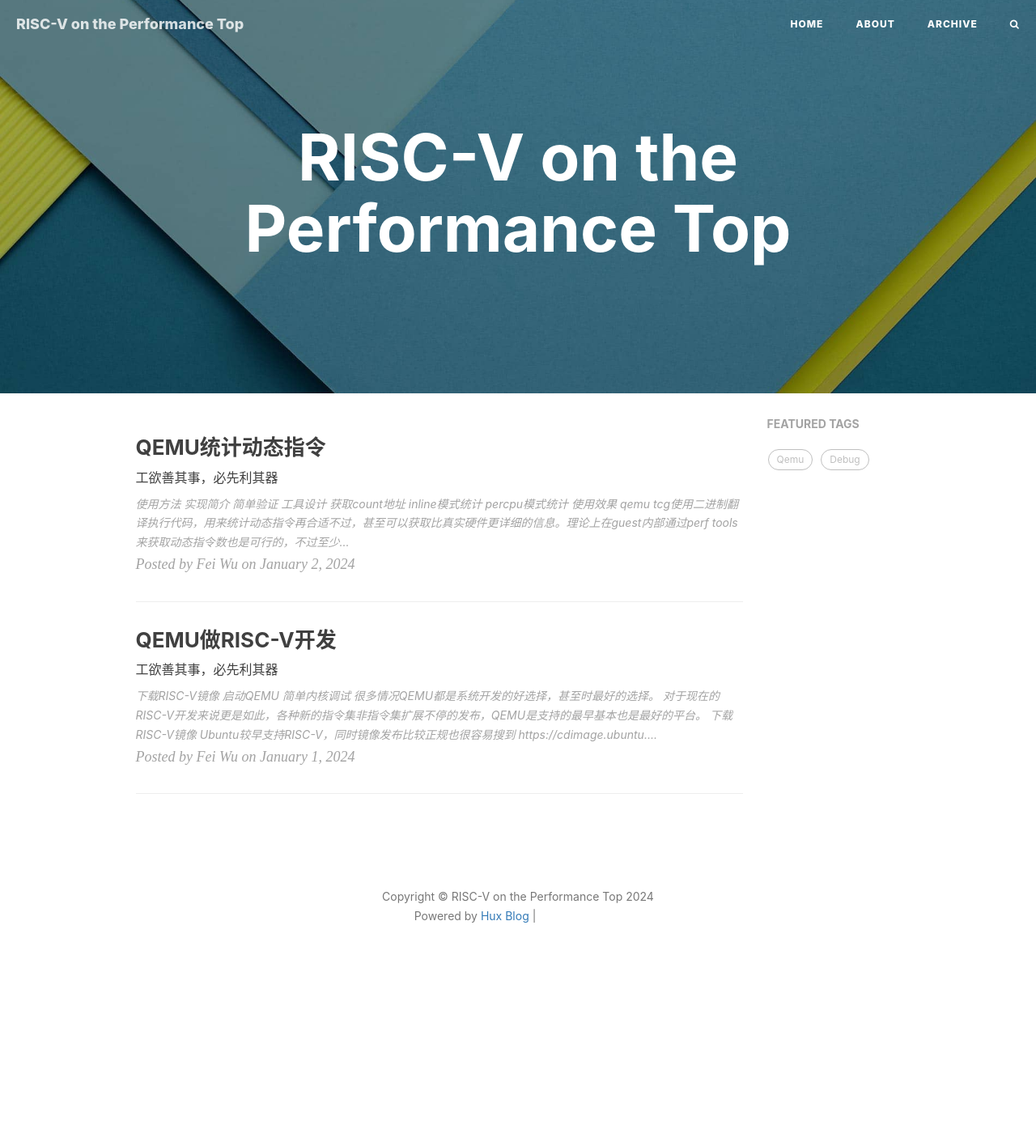
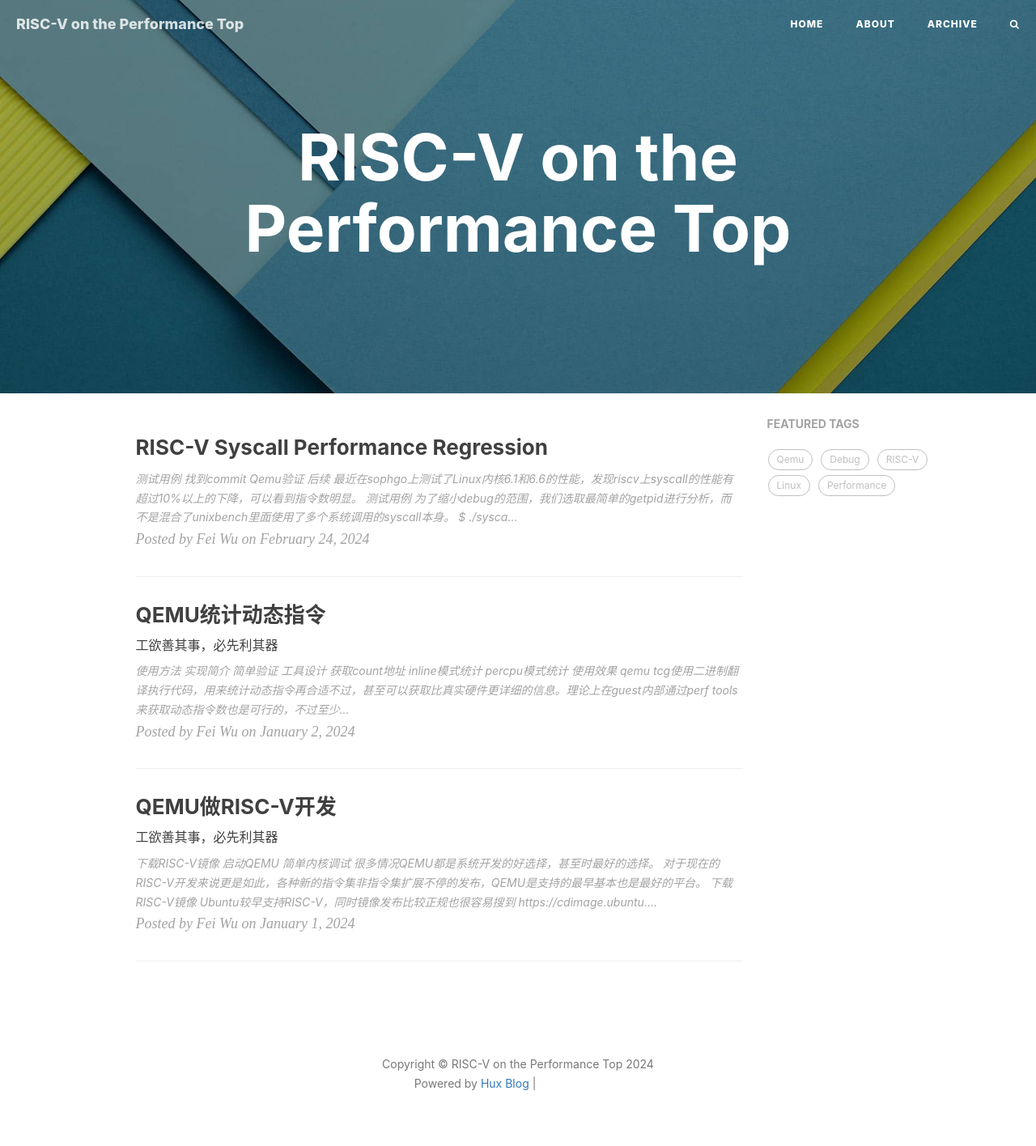
Before and after one commit to atwufei/atwufei.github.io, a Jekyll site: the page built from index.html, in a window 1280 px wide. Shown: the whole page at 81% size. Built offline with Jekyll 4.4.1, drawn with Linux system fonts in a browser that asks for light colours; nearby versions of some CDN libraries; the list of posts is cut into pages by our own code; comment, search, counter and statistics services are not loaded; before the commit the page ends 1209 px from its top, so only the background shows below that; part of the change alters nothing that is shown; grey boxes are pictures that could not be loaded.

Commit message:
add syscall regression

````diff
--- a/_posts/2024-01-02-qemu-dyninst.md
+++ b/_posts/2024-01-02-qemu-dyninst.md
@@ -8,6 +8,7 @@ tags:
   - Qemu
   - Debug
   - Performance
+  - RISC-V
 ---
 
 * content
--- /dev/null
+++ b/_posts/2024-02-24-riscv-syscall-regression.md
@@ -0,0 +1,107 @@
+---
+layout: post
+title: RISC-V Syscall Performance Regression
+author: "Fei Wu"
+header-mask: 0.4
+tags:
+  - RISC-V
+  - Linux
+  - Qemu
+  - Performance
+  - Debug
+---
+
+* content
+{:toc}
+
+最近在sophgo上测试了Linux内核6.1和6.6的性能，发现riscv上syscall的性能有超过10%以上的下降，可以看到指令数明显。
+
+# 测试用例
+
+为了缩小debug的范围，我们选取最简单的getpid进行分析，而不是混合了unixbench里面使用了多个系统调用的syscall本身。
+
+> $ ./syscall 10 getpid
+
+# 找到commit
+
+对于这个问题，做个perf record基本上就能找到问题所在，两个版本的调用栈差异很容易看出来。
+
+![getpid perf diff](/img/riscv-syscall-perf-reg/getpid-perf-diff.png)
+
+顺着路径可以找到这个commit
+
+```
+commit f0bddf50586da81360627a772be0e355b62f071e
+Author: Guo Ren <guoren@kernel.org>
+Date:   Tue Feb 21 22:30:18 2023 -0500
+
+    riscv: entry: Convert to generic entry
+
+    This patch converts riscv to use the generic entry infrastructure from
+    kernel/entry/*. The generic entry makes maintainers' work easier and
+    codes more elegant. Here are the changes:
+
+     - More clear entry.S with handle_exception and ret_from_exception
+     - Get rid of complex custom signal implementation
+     - Move syscall procedure from assembly to C, which is much more
+       readable.
+     - Connect ret_from_fork & ret_from_kernel_thread to generic entry.
+     - Wrap with irqentry_enter/exit and syscall_enter/exit_from_user_mode
+     - Use the standard preemption code instead of custom
+```
+
+相当于通过性能获取代码可读性, 可以认为是合理的tradeoff，当然从性能角度确实引起了regression。
+
+# Qemu验证
+
+在qemu上进行验证主要是比较方便，除非有bug内核上每一个commit对应的kernel都能在qemu上跑起来，而sophgo并没有upstream，所以想测试某个commit都需要做移植。
+
+使用之前提到的在 [qemu上获取guest动态指令数](/2024/01/02/qemu-dyninst) 的方法
+
+> $ ./qemu_icount_bpf.sh $(pgrep qemu)
+
+在这个commit上的测试结果如下
+
+```
+root@ubuntu:/home/ubuntu/unixbench/UnixBench/pgms# ./syscall 10 getpid
+COUNT|11470019|1|lps
+
+time: 336064384105596, dur: 1000245152, count: 286363445
+time: 336065384452093, dur: 1000346438, count: 286269548
+time: 336066384676652, dur: 1000224470, count: 286837560
+time: 336067384708991, dur: 1000032305, count: 286651941
+time: 336068384710012, dur: 1000001072, count: 286916535
+time: 336069384710378, dur: 1000000408, count: 287129672
+time: 336070385795133, dur: 1001084623, count: 287359137
+time: 336071386161965, dur: 1000366660, count: 287168792
+time: 336072386616986, dur: 1000452866, count: 224648083
+time: 336073388062117, dur: 1001444274, count: 234536
+time: 336074389954081, dur: 1001890246, count: 298929
+```
+
+总共做了3个版本的测试，汇总如下
+
+| commit | instructions per syscall |
+| ------ | ------------------------ |
+| d0db02c6 (right before the change) | ~200 |
+| f0bddf50 (the change)              | ~250 |
+| ffd2cb6b (latest upstream)         | ~250 |
+
+# 后续
+
+虽然为了可读性做tradeoff是可以理解的，在保持可读性的同时还是可能有一些优化空间的，比如这几个patch，但在上面的测试中并没有反应出来，需要后续继续分析。
+
+```
+commit d68019471995ba47e56a9da355df13a1cdb5bf7e
+Author: Sven Schnelle <svens@linux.ibm.com>
+Date:   Mon Dec 18 08:45:18 2023 +0100
+
+    entry: Move exit to usermode functions to header file
+
+    To allow inlining, move exit_to_user_mode() to
+    entry-common.h.
+
+    Signed-off-by: Sven Schnelle <svens@linux.ibm.com>
+    Signed-off-by: Thomas Gleixner <tglx@linutronix.de>
+    Link: https://lore.kernel.org/r/20231218074520.1998026-2-svens@linux.ibm.com
+```
````
Also changed, not shown: img/riscv-syscall-perf-reg/getpid-perf-diff.png (added).
